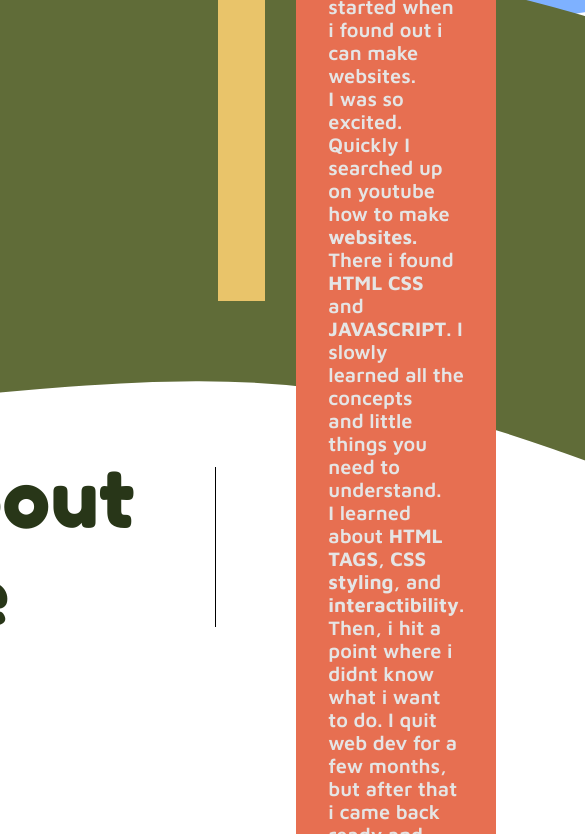
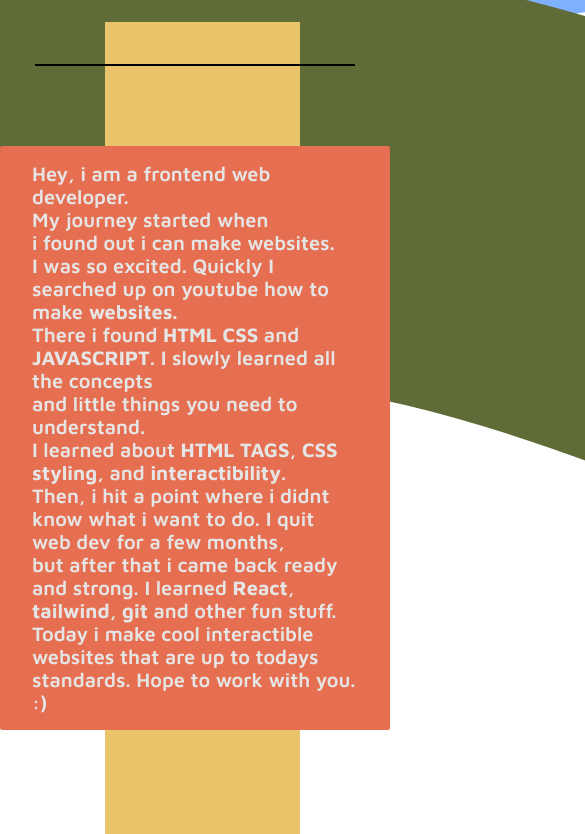
Before and after one commit to Loaf2/Loaf2.github.io, a plain HTML site: page index.html in a window 390 px wide. Shown: the part 442-1276 px from the top of the page, 585 px wide, since content can reach past the window. Drawn offline with Linux system fonts and the light colour scheme; a web font is replaced by a local one.

Commit message:
Made some mobile changes

```diff
--- a/index.html
+++ b/index.html
@@ -5,6 +5,7 @@
     <meta charset="UTF-8">
     <meta http-equiv="X-UA-Compatible" content="IE=edge">
     <meta name="viewport" content="width=device-width, initial-scale=1.0">
+    <meta content="width=device-width, initial-scale=1" name="viewport" />
     <link rel="stylesheet" href="styles.css">
     <script src="script.js" type="module"></script>
     <title>Document</title>
--- a/styles.css
+++ b/styles.css
@@ -178,7 +178,7 @@ body {
 }
 
 .aboutMeTextContainer {
-  width: 40%;
+  min-width: 40%;
   height: 100%;
 }
 
@@ -252,3 +252,32 @@ body {
 #footerSpan::first-letter {
     font-size: 6rem;
 }
+
+
+/* QUERIES */
+
+@media only screen and (max-width: 1200px){
+  .wrapper {
+    display: flex;
+    flex-direction: column;
+  }
+  .footer {
+    display: none;
+  }
+
+  .line {
+    height: 2px;
+    width: 20rem
+  }
+
+  .bookmark {
+    top: 55%;
+    width: 50%;
+    height: 100%;
+    left: 27vw;
+  }
+
+  #mySkillsSpan {
+    transform: rotate(0);
+  }
+}
```
